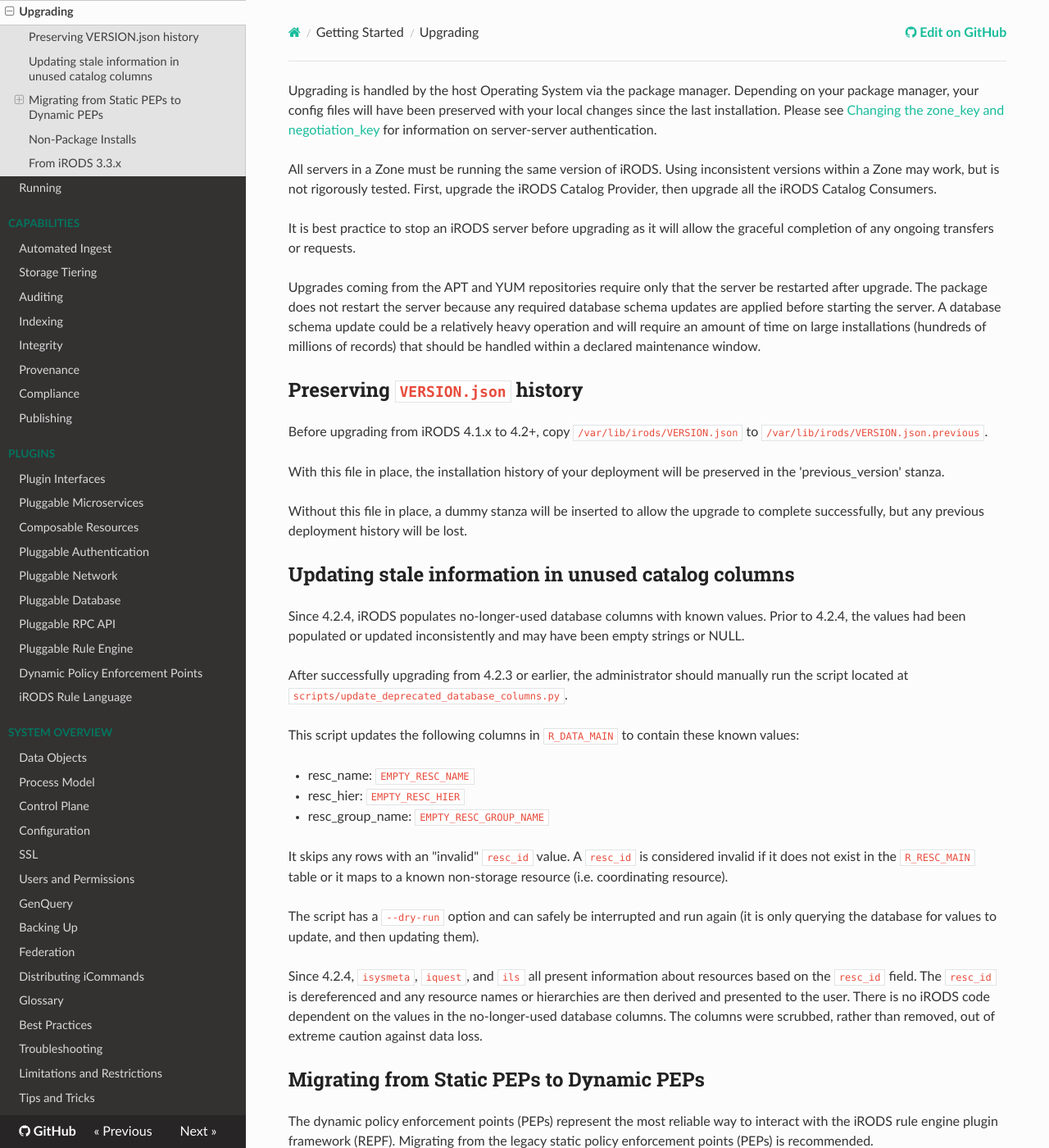
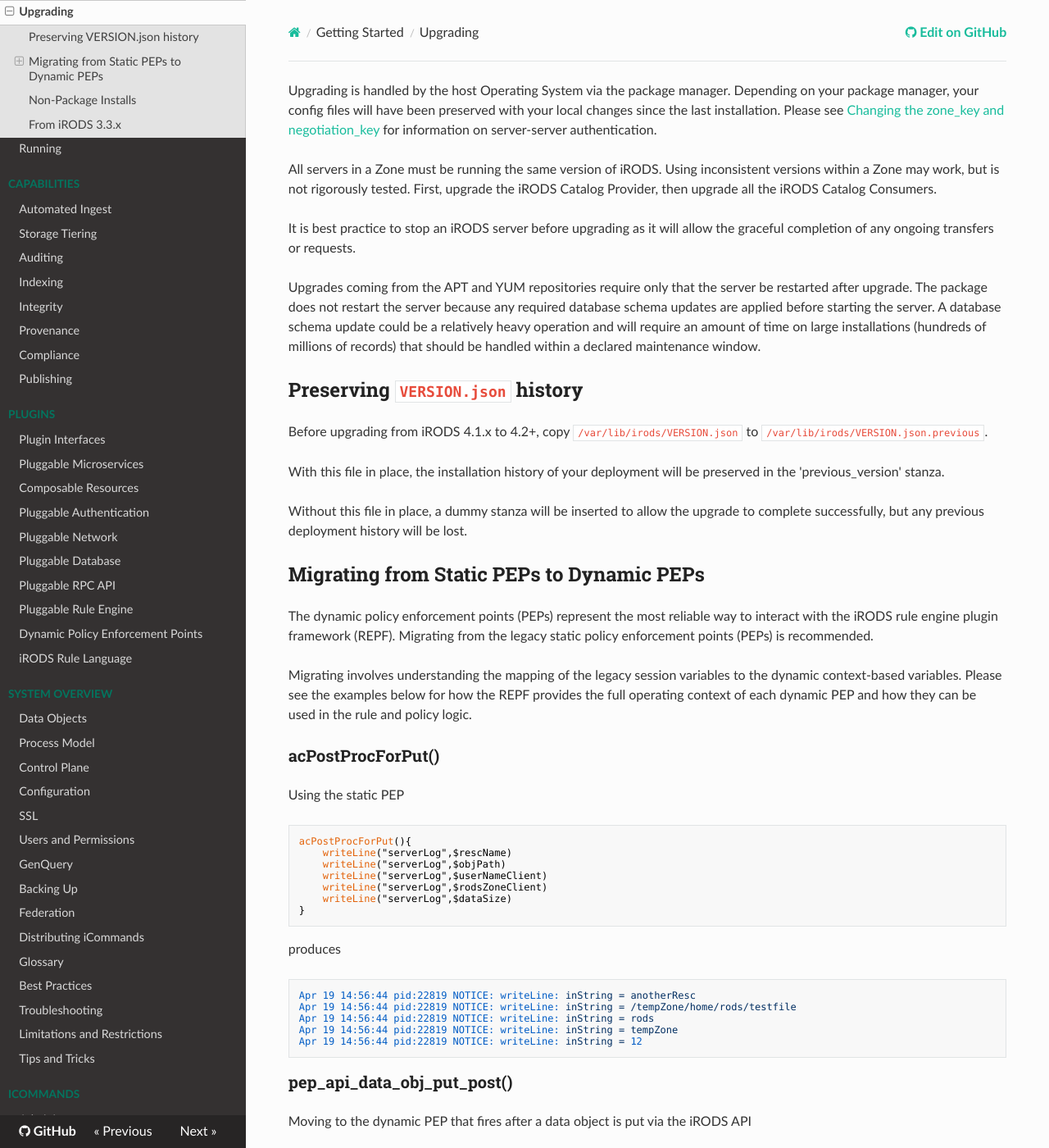
Before and after one commit to irods/irods_docs, an MkDocs documentation site: the page built from docs/getting_started/upgrading.md, in a window 1280 px wide and 1400 px high. Shown: the whole window at 82% size. Built offline with MkDocs 1.6.1, drawn with Linux system fonts in a browser that asks for light colours; nearby versions of some CDN libraries.

Commit message:
[irods/irods#7834] Upgrading: Remove update_deprecated_database_columns.py mention

```diff
--- a/docs/getting_started/upgrading.md
+++ b/docs/getting_started/upgrading.md
@@ -15,24 +15,6 @@
 With this file in place, the installation history of your deployment will be preserved in the 'previous_version' stanza.
 
 Without this file in place, a dummy stanza will be inserted to allow the upgrade to complete successfully, but any previous deployment history will be lost.
-
-## Updating stale information in unused catalog columns
-
-Since 4.2.4, iRODS populates no-longer-used database columns with known values. Prior to 4.2.4, the values had been populated or updated inconsistently and may have been empty strings or NULL.
-
-After successfully upgrading from 4.2.3 or earlier, the administrator should manually run the script located at `scripts/update_deprecated_database_columns.py`.
-
-This script updates the following columns in `R_DATA_MAIN` to contain these known values:
-
- - resc_name: `EMPTY_RESC_NAME`
- - resc_hier: `EMPTY_RESC_HIER`
- - resc_group_name: `EMPTY_RESC_GROUP_NAME`
-
-It skips any rows with an "invalid" `resc_id` value. A `resc_id` is considered invalid if it does not exist in the `R_RESC_MAIN` table or it maps to a known non-storage resource (i.e. coordinating resource).
-
-The script has a `--dry-run` option and can safely be interrupted and run again (it is only querying the database for values to update, and then updating them).
-
-Since 4.2.4, `isysmeta`, `iquest`, and `ils` all present information about resources based on the `resc_id` field.  The `resc_id` is dereferenced and any resource names or hierarchies are then derived and presented to the user.  There is no iRODS code dependent on the values in the no-longer-used database columns.  The columns were scrubbed, rather than removed, out of extreme caution against data loss.
 
 ## Migrating from Static PEPs to Dynamic PEPs
 
```
